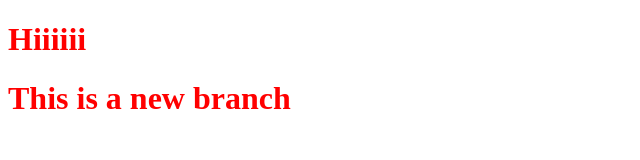
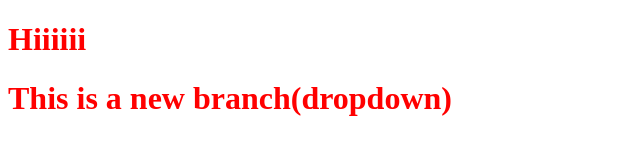
Before and after one commit to Faizuddinq/localrepo, a plain HTML site: page index.html in a window 1280 px wide. Shown: the whole page, without its empty margins (0-640 px from the left). Drawn offline with Linux system fonts and the light colour scheme.

Commit message:
Added dropdown

```diff
--- a/index.html
+++ b/index.html
@@ -8,6 +8,6 @@
 </head>
 <body>
     <h1>Hiiiiii</h1>
-    <h1>This is a new branch</h1>
+    <h1>This is a new branch(dropdown)</h1>
 </body>
 </html>
```
